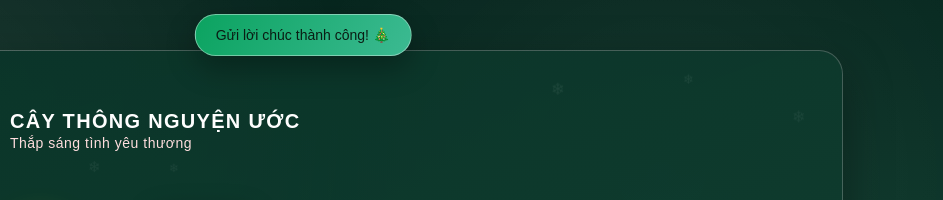
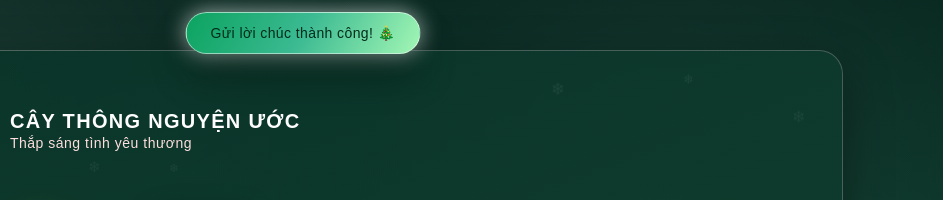
Before and after one commit to tabtify2025-lang/caythong, a plain HTML site: page index.html in a window 1280 px wide. Both pictures are taken after typing "Sample", "Sample" into the empty fields and a click on the button "❄️ GỬI LỜI CHÚC". Shown: the top 200 px of the page, 337-1280 px from the left. Drawn offline with Linux system fonts and the light colour scheme.

Commit message:
Update index.html

```diff
--- a/index.html
+++ b/index.html
@@ -20,6 +20,7 @@
         }
 
         * { margin: 0; padding: 0; box-sizing: border-box; }
+        html { overflow-x: hidden; }
         body {
             font-family: 'Arial', sans-serif;
             background:
@@ -395,28 +396,30 @@
         }
         .toast {
             position: fixed;
-            top: 14px;
+            top: 12px;
             left: 50%;
-            transform: translateX(-50%) translateY(-10px);
-            background: linear-gradient(120deg, #0ba360, #3cba92);
-            color: #0a1d14;
-            padding: 12px 20px;
+            transform: translate(-50%, -12px);
+            background: linear-gradient(120deg, #0ba360, #3cba92, #a3f7b5);
+            color: #032c1b;
+            padding: 12px 24px;
             border-radius: 999px;
             font-size: 14px;
-            box-shadow: 0 12px 30px rgba(0,0,0,0.3);
-            border: 1px solid rgba(255,255,255,0.4);
+            box-shadow: 0 18px 35px rgba(0,0,0,0.3), 0 0 18px rgba(59, 255, 181, 0.5);
+            border: 1px solid rgba(255,255,255,0.55);
             opacity: 0;
             pointer-events: none;
             transition: opacity 0.25s ease, transform 0.25s ease;
-            z-index: 30;
+            z-index: 120;
             white-space: nowrap;
             max-width: calc(100vw - 32px);
             text-overflow: ellipsis;
             overflow: hidden;
+            letter-spacing: 0.4px;
+            animation: toastGlow 2.4s ease-in-out infinite;
         }
         .toast.show {
             opacity: 1;
-            transform: translateX(-50%) translateY(0);
+            transform: translate(-50%, 0);
         }
 
         @keyframes fadeInUp { 0% { opacity: 0; transform: translateY(12px); } 100% { opacity: 1; transform: translateY(0); } }
@@ -426,6 +429,10 @@
             50% { opacity: 1; transform: scale(1.05); }
         }
         @keyframes fall { to { transform: translateY(110vh); } }
+        @keyframes toastGlow {
+            0%, 100% { box-shadow: 0 18px 35px rgba(0,0,0,0.25), 0 0 16px rgba(59,255,181,0.45); }
+            50% { box-shadow: 0 22px 38px rgba(0,0,0,0.3), 0 0 22px rgba(255,255,255,0.65); }
+        }
 
         .snowflake {
             position: absolute;
@@ -493,7 +500,7 @@
                 border-radius: 15px;
             }
             form { gap: 8px; }
-            input, textarea { padding: 10px; font-size: 15px; }
+            input, textarea { padding: 12px; font-size: 16px; }
             textarea { min-height: 64px; }
             .submit-btn { width: 100%; padding: 12px; font-size: 15px; }
             .floating-counter {
@@ -511,7 +518,7 @@
             .star { font-size: 30px; }
             header { text-align: center; }
             .brand-text { align-items: center; }
-            input, textarea { padding: 10px; font-size: 14px; }
+            input, textarea { padding: 11px; font-size: 16px; }
             .submit-btn { padding: 12px; font-size: 14.5px; }
             .tree-count { top: -4px; right: -6px; padding: 6px 10px; font-size: 11px; }
         }
@@ -671,8 +678,8 @@
             <span>🎄</span>
             <span id="floatingCount">0/20k</span>
         </div>
-        <div class="toast" id="toast" role="status" aria-live="polite"></div>
     </div>
+    <div class="toast" id="toast" role="status" aria-live="polite"></div>
 
     <script>
         const maxWishes = 20000;
```
